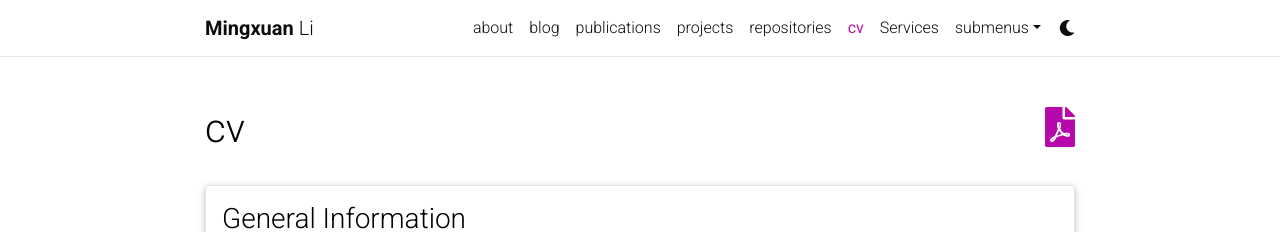
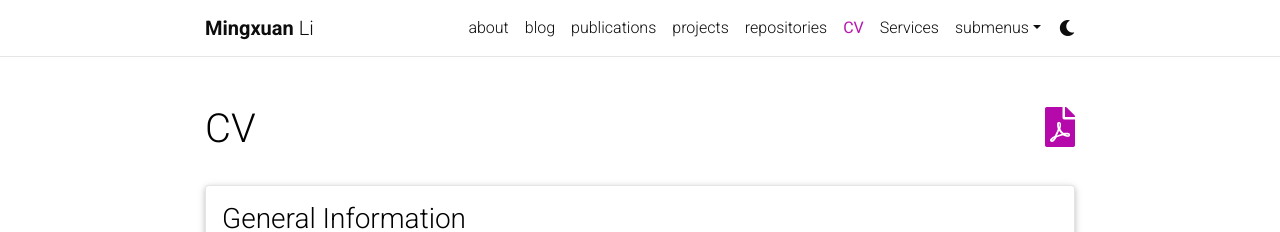
Before and after one commit to limx59/limx59.github.io, a Jekyll site: the page built from _pages/cv.md, in a window 1280 px wide and 900 px high. Shown: the top 232 px of the window. Built offline with Jekyll 4.4.1, drawn with Linux system fonts in a browser that asks for light colours; comment, search, counter and statistics services are not loaded; a style sheet for code colours, icons or effects is not loaded.

Commit message:
Update cv.md

```diff
--- a/_pages/cv.md
+++ b/_pages/cv.md
@@ -1,7 +1,7 @@
 ---
 layout: cv
-permalink: /cv/
-title: cv
+permalink: /CV/
+title: CV
 nav: true
 nav_order: 4
 cv_pdf: CV.pdf
```
